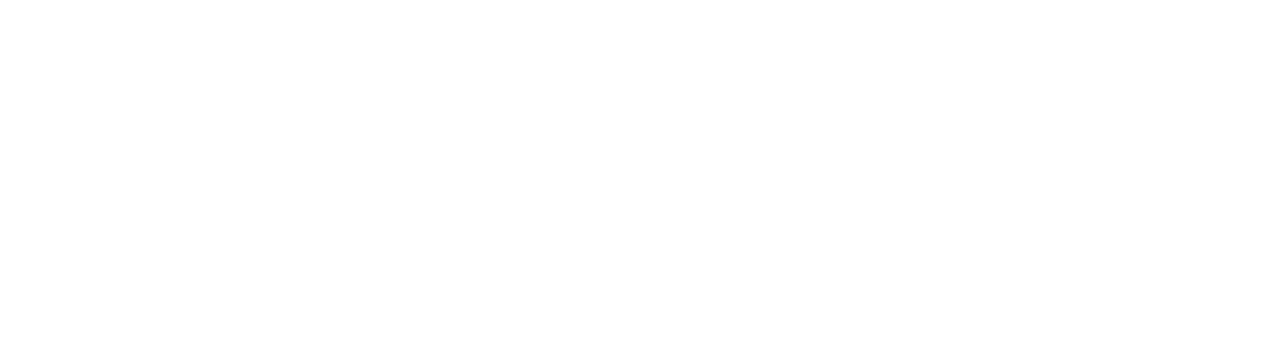
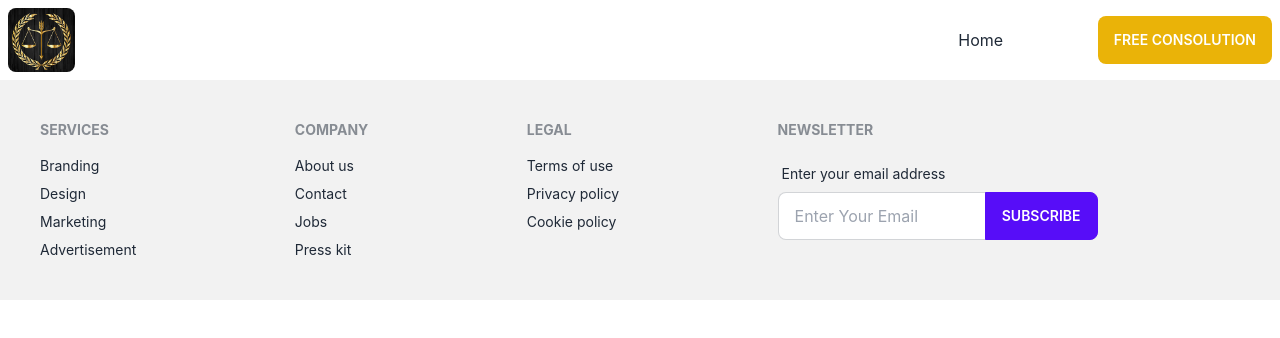
Before and after one commit to ashimmollick/personal-criminan-lawyer-client, a React (Create React App) app: page / in a window 1280 px wide. Shown: the top 338 px of the page. Built offline with nearby package versions, Linux system fonts and the light colour scheme.

Commit message:
headr and footer added

```diff
--- a/src/App.js
+++ b/src/App.js
@@ -5,7 +5,7 @@
 
 function App() {
   return (
-    <div>
+    <div className='max-w-screen-xl mx-auto'>
       <RouterProvider router={router}></RouterProvider>
     </div>
   );
--- /dev/null
+++ b/src/Layout/Main.js
@@ -0,0 +1,16 @@
+import React from 'react';
+import { Outlet } from 'react-router-dom';
+import Footer from '../Pages/Shared/Footer/Footer';
+import Header from '../Pages/Shared/Header/Header';
+
+const Main = () => {
+    return (
+        <div>
+            <Header></Header>
+            <Outlet></Outlet>
+            <Footer></Footer>
+        </div>
+    );
+};
+
+export default Main;
--- /dev/null
+++ b/src/Pages/Home/Home/Home.js
@@ -0,0 +1,11 @@
+import React from 'react';
+
+const Home = () => {
+    return (
+        <div>
+
+        </div>
+    );
+};
+
+export default Home;
--- /dev/null
+++ b/src/Pages/Shared/Footer/Footer.js
@@ -0,0 +1,42 @@
+import React from 'react';
+
+const Footer = () => {
+    return (
+        <footer className="footer p-10 bg-base-200 text-base-content">
+            <div>
+                <span className="footer-title">Services</span>
+                <a href="/" className="link link-hover">Branding</a>
+                <a href="/" className="link link-hover">Design</a>
+                <a href="/" className="link link-hover">Marketing</a>
+                <a href="/" className="link link-hover">Advertisement</a>
+            </div>
+            <div>
+                <span className="footer-title">Company</span>
+                <a href="/" className="link link-hover">About us</a>
+                <a href="/" className="link link-hover">Contact</a>
+                <a href="/" className="link link-hover">Jobs</a>
+                <a href="/" className="link link-hover">Press kit</a>
+            </div>
+            <div>
+                <span className="footer-title">Legal</span>
+                <a href="/" className="link link-hover">Terms of use</a>
+                <a href="/" className="link link-hover">Privacy policy</a>
+                <a href="/" className="link link-hover">Cookie policy</a>
+            </div>
+            <div>
+                <span className="footer-title">Newsletter</span>
+                <div className="form-control w-80">
+                    <label className="label">
+                        <span className="label-text">Enter your email address</span>
+                    </label>
+                    <div className="relative">
+                        <input type="text" placeholder="Enter Your Email" className="input input-bordered w-full pr-16" />
+                        <button className="btn btn-primary absolute top-0 right-0 rounded-l-none">Subscribe</button>
+                    </div>
+                </div>
+            </div>
+        </footer>
+    );
+};
+
+export default Footer;
--- /dev/null
+++ b/src/Pages/Shared/Header/Header.js
@@ -0,0 +1,42 @@
+import React from 'react';
+import { Link } from 'react-router-dom';
+import logo from '../../../assets/Logo/logo.svg';
+
+const Header = () => {
+    const menuItem = <>
+        <li>
+            <Link to='/'>Home</Link>
+        </li>
+    </>
+
+    return (
+        <div className="navbar bg-base-100">
+            <div className="navbar-start">
+                <div className="dropdown">
+                    <label tabIndex={0} className="btn btn-ghost lg:hidden">
+                        <svg xmlns="http://www.w3.org/2000/svg" className="h-5 w-5" fill="none" viewBox="0 0 24 24" stroke="currentColor"><path strokeLinecap="round" strokeLinejoin="round" strokeWidth="2" d="M4 6h16M4 12h8m-8 6h16" /></svg>
+                    </label>
+                    <ul tabIndex={0} className="menu menu-compact dropdown-content mt-3 p-2 shadow bg-base-100 rounded-box w-52">
+                        {menuItem}
+
+                    </ul>
+                </div>
+                <Link className=" normal-case text-xl">
+                    <img className='rounded-lg max-h-16' src={logo} alt="" />
+                </Link>
+            </div>
+            <div className="navbar-end hidden lg:flex">
+                <ul className="menu menu-horizontal p-0">
+                    {menuItem}
+
+
+                </ul>
+            </div>
+            <div className="navbar-end w-3/12">
+                <a className="btn border-none hover:bg-yellow-600 bg-yellow-500">Free Consolution</a>
+            </div>
+        </div>
+    );
+};
+
+export default Header;
```
Also changed, not shown: src/Router/Routes/Routes.js (+11 -1 lines), src/assets/Logo/logo.svg (added).
